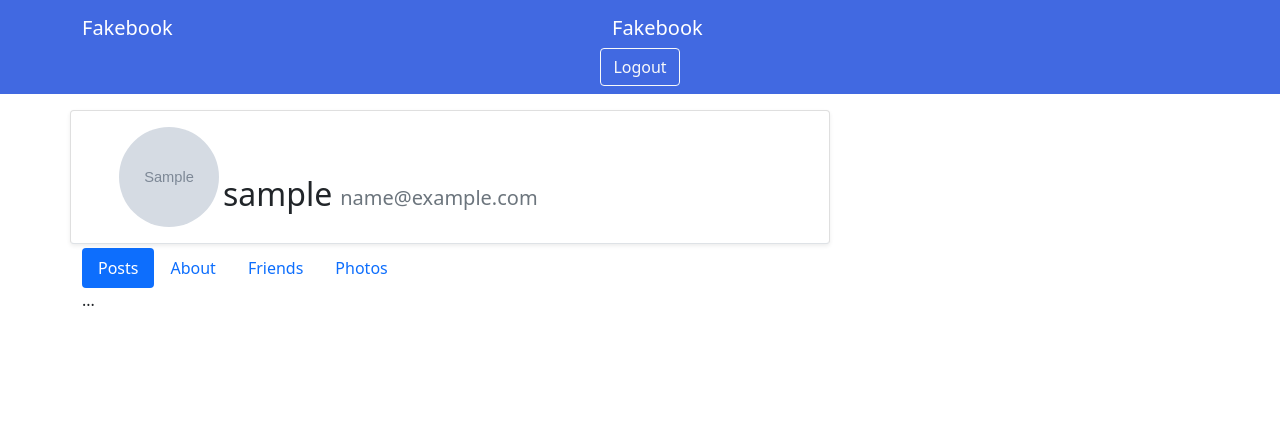
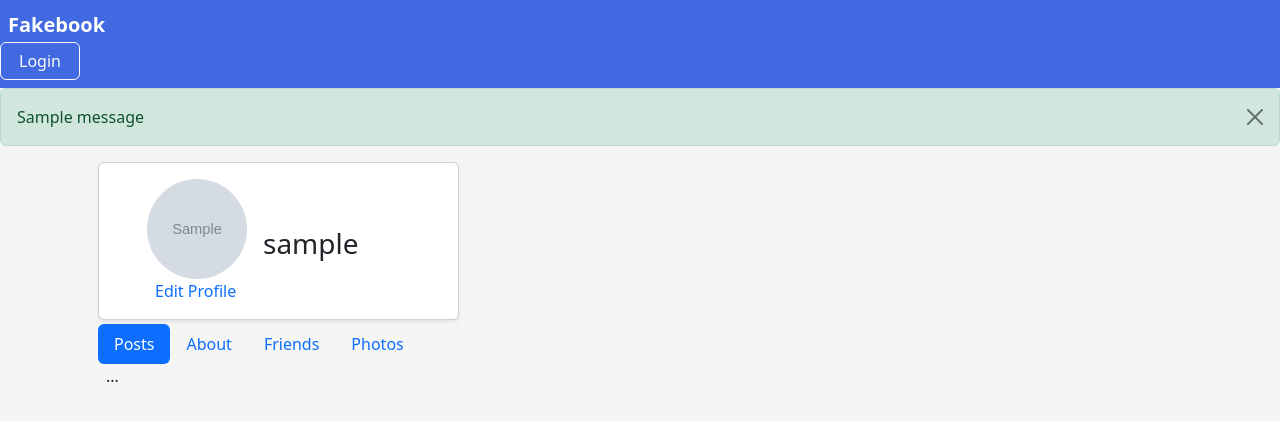
Before and after one commit to thkirby/Group10, a Django app: template users/templates/users/profile.html in a window 1280 px wide. Shown: the top 421 px of the page. Run offline with Django 3.2, Linux system fonts and the light colour scheme; the template is opened without the code that fills it: most values are stand-ins (such as "Sample title", 1, 10 or a date in 2020); grey boxes marked "Sample" are stand-in pictures; one stand-in notice (Sample message) is shown; some libraries are stand-ins or nearby versions.

Commit message:
Added edit profile button, edit profile page, and made CSS changes.

```diff
--- a/fakebook/settings.py
+++ b/fakebook/settings.py
@@ -112,7 +112,7 @@ USE_TZ = True
 
 # Static files (CSS, JavaScript, Images)
 # https://docs.djangoproject.com/en/4.1/howto/static-files/
-STATIC_ROOT = BASE_DIR / 'staticfiles'
+STATIC_ROOT = BASE_DIR / 'static'
 STATIC_URL = '/static/'
 MEDIA_ROOT = BASE_DIR / 'media'
 MEDIA_URL = '/media/'
--- a/fakebook/urls.py
+++ b/fakebook/urls.py
@@ -23,9 +23,10 @@ from django.conf import settings
 urlpatterns = [
     path('admin/', admin.site.urls),
     path('register/', user_views.register, name='register'),
-    path('', auth_views.LoginView.as_view(template_name='feed/index.html', redirect_authenticated_user=True), name='home'),
-    path('login/', auth_views.LoginView.as_view(template_name='users/login.html'), name='login'),
+    path('', auth_views.LoginView.as_view(template_name='feed/landing.html', redirect_authenticated_user=True), name='home'),
+    path('login/', auth_views.LoginView.as_view(template_name='users/login.html', redirect_authenticated_user=True), name='login'),
     path('profile/', user_views.profile, name='profile'),
+    path('edit_profile/', user_views.edit_profile, name='edit_profile'),
     path('users/<slug>/', user_views.profile_view, name='profile_view'),
     path('logout/', auth_views.LogoutView.as_view(template_name='users/logout.html'), name='logout'),
     path('', include('feed.urls')),
--- /dev/null
+++ b/feed/templates/feed/base.html
@@ -0,0 +1,19 @@
+<!doctype html>
+<html lang="en">
+  <head>
+    <!-- Required meta tags -->
+    <meta charset="utf-8">
+    <meta name="viewport" content="width=device-width, initial-scale=1">
+
+    <!-- Bootstrap CSS -->
+    <link href="https://cdn.jsdelivr.net/npm/bootstrap@5.2.2/dist/css/bootstrap.min.css" rel="stylesheet" integrity="sha384-Zenh87qX5JnK2Jl0vWa8Ck2rdkQ2Bzep5IDxbcnCeuOxjzrPF/et3URy9Bv1WTRi" crossorigin="anonymous">
+    <title>Fakebook</title>
+  </head>
+  <body style="background-color: whitesmoke">
+        {% block content %}
+        {% endblock content %}
+    <!-- Option 1: Bootstrap Bundle with Popper -->
+        <script src="https://cdn.jsdelivr.net/npm/bootstrap@5.2.2/dist/js/bootstrap.bundle.min.js" integrity="sha384-OERcA2EqjJCMA+/3y+gxIOqMEjwtxJY7qPCqsdltbNJuaOe923+mo//f6V8Qbsw3" crossorigin="anonymous"></script>
+
+  </body>
+</html>
--- a/feed/templates/feed/layout.html
+++ /dev/null
@@ -1,19 +0,0 @@
-<!doctype html>
-<html lang="en">
-  <head>
-    <!-- Required meta tags -->
-    <meta charset="utf-8">
-    <meta name="viewport" content="width=device-width, initial-scale=1">
-
-    <!-- Bootstrap CSS -->
-    <link href="https://cdn.jsdelivr.net/npm/bootstrap@5.0.2/dist/css/bootstrap.min.css" rel="stylesheet" integrity="sha384-EVSTQN3/azprG1Anm3QDgpJLIm9Nao0Yz1ztcQTwFspd3yD65VohhpuuCOmLASjC" crossorigin="anonymous">
-    <title>Fakebook</title>
-  </head>
-  <body>
-        {% block content %}
-        {% endblock content %}
-    </div>
-    <!-- Option 1: Bootstrap Bundle with Popper -->
-    <script src="https://cdn.jsdelivr.net/npm/bootstrap@5.0.2/dist/js/bootstrap.bundle.min.js" integrity="sha384-MrcW6ZMFYlzcLA8Nl+NtUVF0sA7MsXsP1UyJoMp4YLEuNSfAP+JcXn/tWtIaxVXM" crossorigin="anonymous"></script>
-  </body>
-</html>
--- /dev/null
+++ b/feed/templates/feed/navbar.html
@@ -0,0 +1,46 @@
+{% block content %}
+    <nav class="navbar navbar-expand-xxl" style="background: royalblue">
+        <h1 class="navbar-brand px-2 mb-auto fw-bolder text-white">Fakebook</h1>
+        <div class="container">
+            <div class="collapse navbar-collapse ms-4" id="navbarSupportedContent">
+              <ul class="navbar-nav me-auto">
+                  <li class="nav-item">
+                      {% if not user.is_authenticated %}
+                          <a class="navbar-brand text-white" href="{% url 'home' %}">Home</a>
+                      {% else %}
+                          <a class="navbar-brand text-white" href="{% url 'profile' %}">Home</a>
+                      {% endif %}
+                  </li>
+                  <li class="nav-item">
+                    <a class="navbar-brand text-white" href="#">Link</a>
+                  </li>
+                  <li class="nav-item dropdown">
+                      <a class="navbar-brand dropdown-toggle text-white" href="#" role="button" data-bs-toggle="dropdown" aria-expanded="false">
+                        Dropdown
+                      </a>
+                      <ul class="dropdown-menu">
+                        <li><a class="dropdown-item" href="#">Action</a></li>
+                        <li><a class="dropdown-item" href="#">Another action</a></li>
+                        <li><hr class="dropdown-divider"></li>
+                        <li><a class="dropdown-item" href="#">Something else here</a></li>
+                      </ul>
+                  </li>
+                  <li class="nav-item">
+                    <a class="navbar-brand disabled" style="color: grey" aria-disabled="true">Disabled</a>
+                  </li>
+              </ul>
+              <form class="d-flex" role="search">
+                <input class="form-control me-2" type="search" placeholder="Search" aria-label="Search">
+                <button class="btn btn-success" type="submit">Search</button>
+              </form>
+            </div>
+        </div>
+    <div class="mx-5 ms-0">
+        {% if user.is_authenticated %}
+            <a class="btn btn-outline-light text-light" style="width: 80px" href="{% url 'logout' %}">Logout</a>
+        {% else %}
+            <a class="btn btn-outline-light text-light" style="width: 80px" href="{% url 'logout' %}">Login</a>
+        {% endif %}
+    </div>
+    </nav>
+{% endblock content %}
--- a/feed/views.py
+++ b/feed/views.py
@@ -4,4 +4,4 @@ from django.views import View
 
 class Index(View):
     def get(self, request, *args, **kwargs):
-        return render(request, 'feed/index.html')
+        return render(request, 'feed/landing.html')
--- a/users/templates/users/login.html
+++ b/users/templates/users/login.html
@@ -1,6 +1,6 @@
 <!doctype html>
 <html lang="en">
-{% extends 'feed/layout.html' %} {% load static %} {% load crispy_forms_tags %}
+{% extends 'feed/base.html' %} {% load static %} {% load crispy_forms_tags %}
 {% block content %}
 <div class="container">
     <div class="row justify-content-center mt-5">
@@ -20,7 +20,7 @@
                                 {{ form|crispy }}
                             </fieldset>
                                 <div class="d-grid gap-3">
-                                    <button type="submit" class="btn btn-success btn-lg">Login</button>
+                                    <button type="submit" class="btn btn-success btn-lg">Log in</button>
                                     <a href="{% url 'register' %}" class="btn btn-primary btn-lg">Create new account</a>
                                 </div>
                         </form>
--- a/users/templates/users/logout.html
+++ b/users/templates/users/logout.html
@@ -1,4 +1,4 @@
-{% extends "feed/layout.html" %}
+{% extends "feed/base.html" %}
 {% block content %}
  <h2 class="display-1 text-secondary fw-bold text-center mt-5">Logged Out</h2>
     <div class="ml-2 pt-3 text-center">
--- a/users/templates/users/profile.html
+++ b/users/templates/users/profile.html
@@ -1,89 +1,63 @@
-<!doctype html>
-<html lang="en">
-{% extends 'feed/layout.html' %} {% load static %} {% load crispy_forms_tags %}
+{% extends 'feed/base.html' %} {% load crispy_forms_tags %}
 {% block content %}
-    <nav class="navbar navbar-expand-xxl justify-content-center" style="background: royalblue">
-      <div class="container">
-        {% if not user.is_authenticated %}
-            <a class="navbar-brand text-white" href="{% url 'home' %}">Fakebook</a>
-        {% endif %}
-        <a class="navbar-brand text-white" href="{% url 'profile' %}">Fakebook</a>
-        <button class="navbar-toggler" type="button" data-bs-toggle="collapse" data-bs-target="#navbarSupportedContent" aria-controls="navbarSupportedContent" aria-expanded="false" aria-label="Toggle navigation">
-          <span class="navbar-toggler-icon"></span>
-        </button>
-        <div class="collapse navbar-collapse" id="navbarSupportedContent">
-          <ul class="navbar-nav me-auto mb-2 mb-lg-0">
-            <li class="nav-item">
-              <a class="nav-link text-white" href="#">Link</a>
-            </li>
-            <li class="nav-item dropdown">
-              <a class="nav-link dropdown-toggle text-white" href="#" role="button" data-bs-toggle="dropdown" aria-expanded="false">
-                Dropdown
-              </a>
-              <ul class="dropdown-menu">
-                <li><a class="dropdown-item" href="#">Action</a></li>
-                <li><a class="dropdown-item" href="#">Another action</a></li>
-                <li><hr class="dropdown-divider"></li>
-                <li><a class="dropdown-item" href="#">Something else here</a></li>
-              </ul>
-            </li>
-            <li class="nav-item">
-              <a class="nav-link disabled text-white-outline">Disabled</a>
-            </li>
-          </ul>
-          <form class="d-flex" role="search">
-            <input class="form-control me-2" type="search" placeholder="Search" aria-label="Search">
-            <button class="btn btn-success" type="submit">Search</button>
-          </form>
-
-        </div>
-      </div>
-    <div class="mx-5">
-        <a class="btn btn-outline-light text-light" href="{% url 'logout' %}">Logout</a>
-    </div>
-    </nav>
-    <div class="container">
-    <div class="row mt-3">
-        <div class="card shadow-sm col-md-8 col-sm-12 border-bottom px-5 pt-3 pb-3">
+{% include 'feed/navbar.html' %}
+{% if messages %}
+                {% for message in messages %}
+                    <div class="alert alert-{{ message.tags }} alert-dismissible show fade" role="alert"> {{ message }}
+                        <button type="button" class="btn-close" data-bs-dismiss="alert" aria-label="Close"></button>
+                    </div>
+                {% endfor %}
+{% endif %}
+<div class="container">
+    <div class="row mt-3 mx-3">
+        <div class="card shadow-sm col-md-4 col-sm-6 px-5 pt-3 pb-3">
             <div class="media">
                 <div class="d-flex">
                     <img class="rounded-circle account-img" src="{{ u.profile.profile_pic.url }}" width="100" height="100"/>
-                    <h2 class="account-heading mt-5 px-1">{{ u.username }}</h2>
-                    <span class="text-secondary mt-5 pt-2 px-1 fs-5">{{ u.email }}</span>
+                    <h3 class="mt-5 ms-3 text-break">{{ u.username }}</h3>
                 </div>
+            </div>
+            <div class="edit_profile">
+                <a class="fs-6 text-decoration-none mx-2" href="{% url 'edit_profile' %}">Edit Profile</a>
             </div>
         </div>
     </div>
-    <ul class="nav nav-pills mt-1" id="pills-tab" role="tablist">
+    <ul class="nav nav-pills mt-1 mx-3" id="pills-tab" role="tablist">
       <li class="nav-item" role="presentation">
-            <button class="nav-link active" id="pills-home-tab" data-bs-toggle="pill" data-bs-target="#pills-home" type="button" role="tab" aria-controls="pills-home" aria-selected="true">Posts</button>
+            <button class="nav-link active" id="pills-home-tab" data-bs-toggle="pill" data-bs-target="#pills-home"
+                    type="button" role="tab" aria-controls="pills-home" aria-selected="true">Posts</button>
       </li>
       <li class="nav-item" role="presentation">
-        <button class="nav-link" id="pills-profile-tab" data-bs-toggle="pill" data-bs-target="#pills-profile" type="button" role="tab" aria-controls="pills-profile" aria-selected="false">About</button>
+        <button class="nav-link" id="pills-profile-tab" data-bs-toggle="pill" data-bs-target="#pills-profile"
+                type="button" role="tab" aria-controls="pills-profile" aria-selected="false">About</button>
       </li>
       <li class="nav-item" role="presentation">
-        <button class="nav-link" id="pills-contact-tab" data-bs-toggle="pill" data-bs-target="#pills-contact" type="button" role="tab" aria-controls="pills-contact" aria-selected="false">Friends</button>
+        <button class="nav-link" id="pills-contact-tab" data-bs-toggle="pill" data-bs-target="#pills-contact"
+                type="button" role="tab" aria-controls="pills-contact" aria-selected="false">Friends</button>
       </li>
       <li class="nav-item" role="presentation">
-        <button class="nav-link" id="pills-disabled-tab" data-bs-toggle="pill" data-bs-target="#pills-disabled" type="button" role="tab" aria-controls="pills-disabled" aria-selected="false">Photos</button>
+        <button class="nav-link" id="pills-disabled-tab" data-bs-toggle="pill" data-bs-target="#pills-disabled"
+                type="button" role="tab" aria-controls="pills-disabled" aria-selected="false">Photos</button>
       </li>
     </ul>
-    <div class="tab-content" id="pills-tabContent">
+    <div class="tab-content mx-4" id="pills-tabContent">
         <div class="tab-pane fade show active" id="pills-home" role="tabpanel" aria-labelledby="pills-home-tab" tabindex="0">...</div>
         <div class="tab-pane fade" id="pills-profile" role="tabpanel" aria-labelledby="pills-profile-tab" tabindex="0">
-              <div class="media-body">
+              <div class="list-group mt-2" style="max-width: 400px">
                 {% if u.profile.name %}
-                    <p class="account-heading"> Name: {{ u.profile.name }}</p>
+                    <p class="list-group-item"> Name: {{ u.profile.name }}</p>
                 {% endif %}
                 {% if u.profile.birthdate %}
-                    <p class="account-heading"> Birthday: {{ u.profile.birthdate }}</p>
+                    <p class="list-group-item"> Birthday: {{ u.profile.birthdate }}</p>
                 {% endif %}
                 {% if u.profile.location %}
-                    <p class="account-heading"> Location: {{ u.profile.location }} </p>
+                    <p class="list-group-item"> Location: {{ u.profile.location }} </p>
                 {% endif %}
                 {% if u.profile.user_bio %}
-                    <label class="text fw-bold">Bio</label>
-                    <p class="vLargeTextField">{{ u.profile.user_bio }}</p>
+                    <div class="card">
+                        <label class="text fw-bold mx-3">Bio</label>
+                        <p class="card-body">{{ u.profile.user_bio }}</p>
+                    </div>
                 {% endif %}
             </div>
         </div>
@@ -94,4 +68,3 @@
     </div>
 </div>
 {% endblock content %}
-</html>
--- a/users/templates/users/register.html
+++ b/users/templates/users/register.html
@@ -1,4 +1,4 @@
-{% extends "feed/layout.html" %} {% load crispy_forms_tags %} {% load static %}
+{% extends "feed/base.html" %} {% load crispy_forms_tags %}
 {% block content %}
 <br />
 <div class="container">
@@ -25,7 +25,7 @@
             <small>
                 <p class="text-center">
                     Already Registered?
-                    <a href="{% url 'home' %}"><b>Login</b></a>
+                    <a href="{% url 'home' %}"><b>Log in</b></a>
                 </p>
             </small>
           </form>
```
Also changed, not shown: feed/templates/feed/landing.html (renamed from feed/templates/feed/index.html, +3 -6 lines), users/templates/users/edit_profile.html (added, +32 -0 lines), users/views.py (+39 -15 lines).
